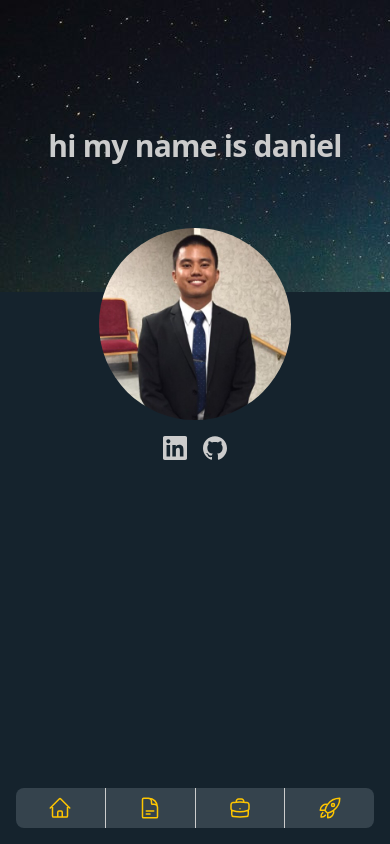
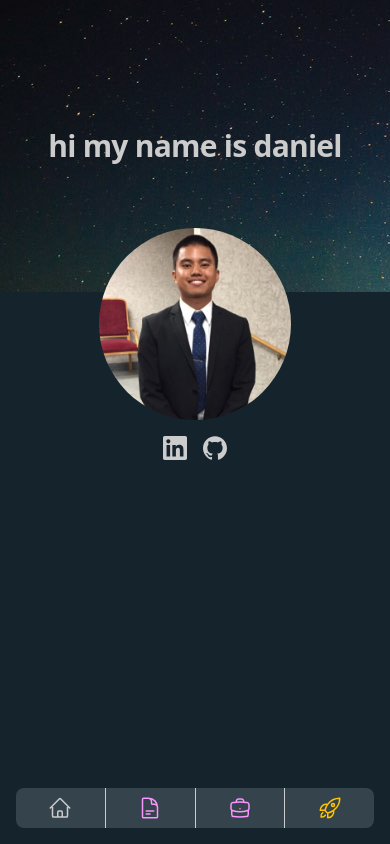
Before and after one commit to b4conjuice/dlopez.me, a Next.js app: page / in a window 390 px wide. Built offline with nearby package versions, Linux system fonts and the light colour scheme.

Commit message:
update footer nav to account for current url

```diff
--- a/src/app/_components/footer.tsx
+++ b/src/app/_components/footer.tsx
@@ -2,7 +2,7 @@
 
 import { useState } from 'react'
 import Link from 'next/link'
-import { useRouter } from 'next/navigation'
+import { usePathname, useRouter } from 'next/navigation'
 import {
   BriefcaseIcon,
   DocumentTextIcon,
@@ -22,6 +22,7 @@ const navIcons: Record<string, React.ReactNode> = {
 
 export default function FooterComponent() {
   const router = useRouter()
+  const pathname = usePathname()
   const [isCommandPaletteOpen, setIsCommandPaletteOpen] = useState(false)
 
   const navCommands = nav.map(navItem => ({
@@ -45,15 +46,21 @@ export default function FooterComponent() {
   const commands = [...navCommands, ...socialCommands]
   return (
     <>
-      <Footer className='md:hidden'>
+      <Footer className='md:hidden' colorClassName='text-cb-pink'>
         {nav.map(({ url, text }) => (
           <FooterListItem key={url}>
-            <Link
-              className='flex w-full justify-center py-2 hover:text-cb-yellow/75'
-              href={url}
-            >
-              {navIcons[text]}
-            </Link>
+            {pathname === url ? (
+              <span className='flex w-full justify-center py-2 text-cb-white'>
+                {navIcons[text]}
+              </span>
+            ) : (
+              <Link
+                className='flex w-full justify-center py-2 hover:text-cb-pink/75'
+                href={url}
+              >
+                {navIcons[text]}
+              </Link>
+            )}
           </FooterListItem>
         ))}
         <FooterListItem
@@ -61,7 +68,7 @@ export default function FooterComponent() {
             setIsCommandPaletteOpen(!isCommandPaletteOpen)
           }}
         >
-          <RocketLaunchIcon className='h-6 w-6 hover:text-cb-yellow/75' />
+          <RocketLaunchIcon className='h-6 w-6 text-cb-yellow hover:text-cb-yellow/75' />
         </FooterListItem>
       </Footer>
       <CommandPalette
--- a/src/components/ui/footer.tsx
+++ b/src/components/ui/footer.tsx
@@ -4,13 +4,23 @@ import classNames from 'classnames'
 export default function Footer({
   children,
   className,
+  colorClassName,
+  backgroundClassName,
 }: {
   children?: React.ReactNode
   className?: string
+  colorClassName?: string
+  backgroundClassName?: string
 }) {
   return (
     <footer className={classNames('sticky bottom-0 pb-4', className)}>
-      <ul className='mx-4 flex items-center divide-x divide-cb-white rounded-lg bg-cb-dusty-blue text-cb-yellow'>
+      <ul
+        className={classNames(
+          'mx-4 flex items-center divide-x divide-cb-white rounded-lg',
+          colorClassName ?? 'text-cb-yellow',
+          backgroundClassName ?? 'bg-cb-dusty-blue'
+        )}
+      >
         {children}
       </ul>
     </footer>
```
